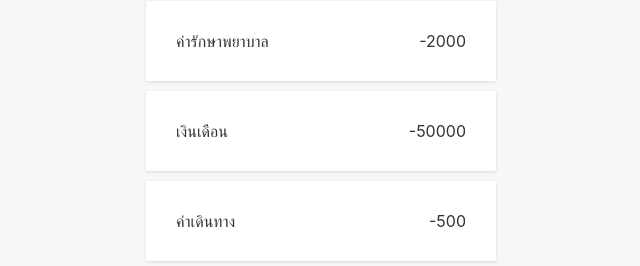
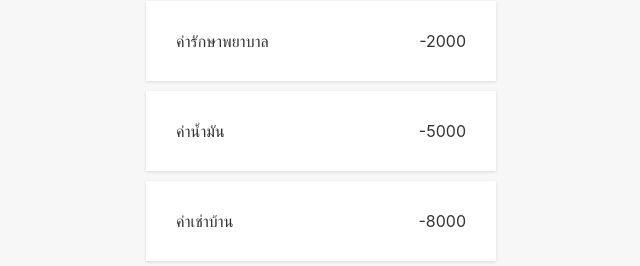
Before and after one commit to Expenditious/React-Learning, a React (Create React App) app: page / in a window 1280 px wide. Shown: the part 294-560 px from the top of the page, without its empty margins (319-959 px from the left). Built offline with nearby package versions, Linux system fonts and the light colour scheme.

Commit message:
Props Destructuring

```diff
--- a/src/components/Transaction.js
+++ b/src/components/Transaction.js
@@ -2,11 +2,16 @@
 import './Transaction.css'
 
 const Transaction = () => {
+  const data = [
+    {title:"ค่ารักษาพยาบาล",amount:2000},
+    {title:"ค่าน้ำมัน",amount:5000},
+    {title:"ค่าเช่าบ้าน",amount:8000},
+  ]
     return (
     <ul className="item-list">
-     <Item title="ค่ารักษาพยาบาล" amount = "2000"/>
-     <Item title="เงินเดือน" amount = "50000"/>
-     <Item title="ค่าเดินทาง" amount = "500"/>
+     <Item title={data[0].title} amount = {data[0].amount}/>
+     <Item title={data[1].title} amount = {data[1].amount}/>
+     <Item title={data[2].title} amount = {data[2].amount}/>
     </ul>
     );
   }
--- a/src/components/item.js
+++ b/src/components/item.js
@@ -1,10 +1,7 @@
-import './Transaction.css'
-
 const Item = (props) => {
-  const name = "พักโรงแรม"
-  const amount = 5000
+  const {title,amount} = props
     return (
-    <li>{props.title}<span>-{props.amount}</span></li>
+    <li>{title}<span>-{amount}</span></li>
     );
 }
 
```
